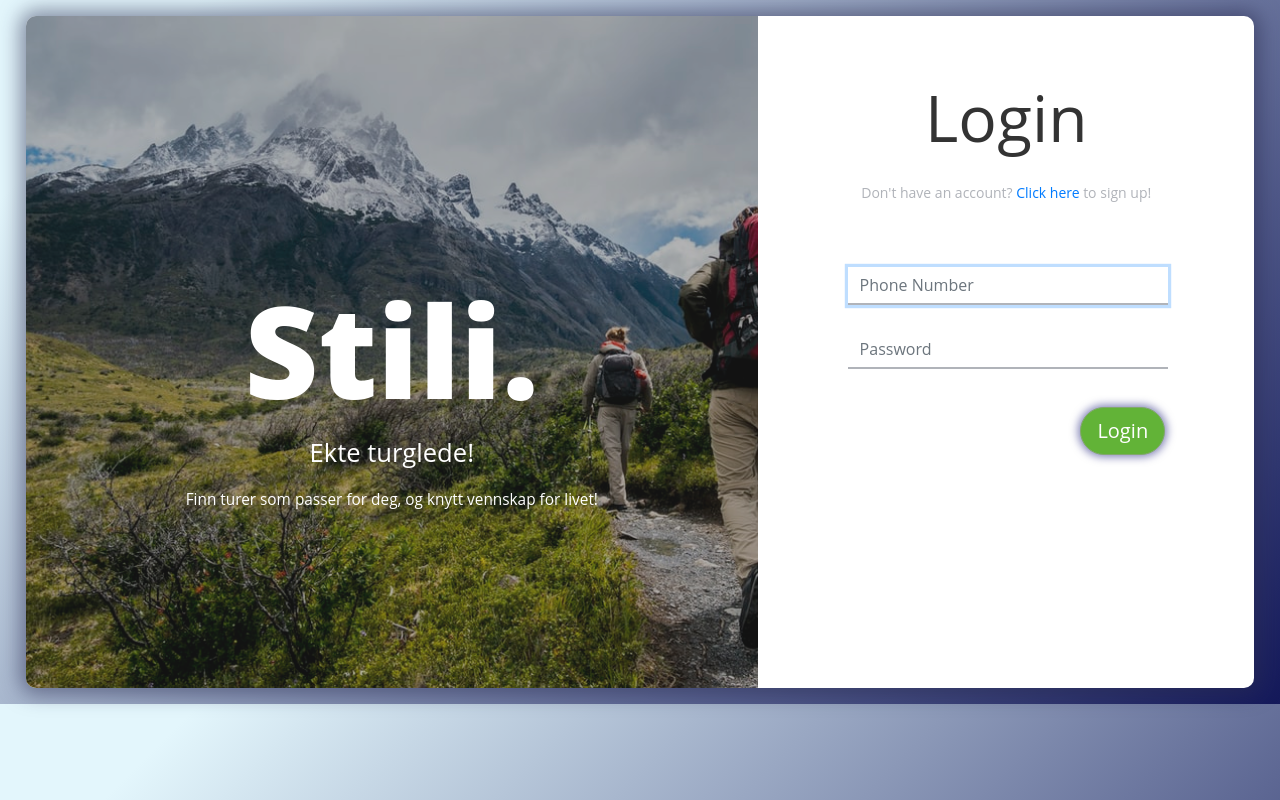
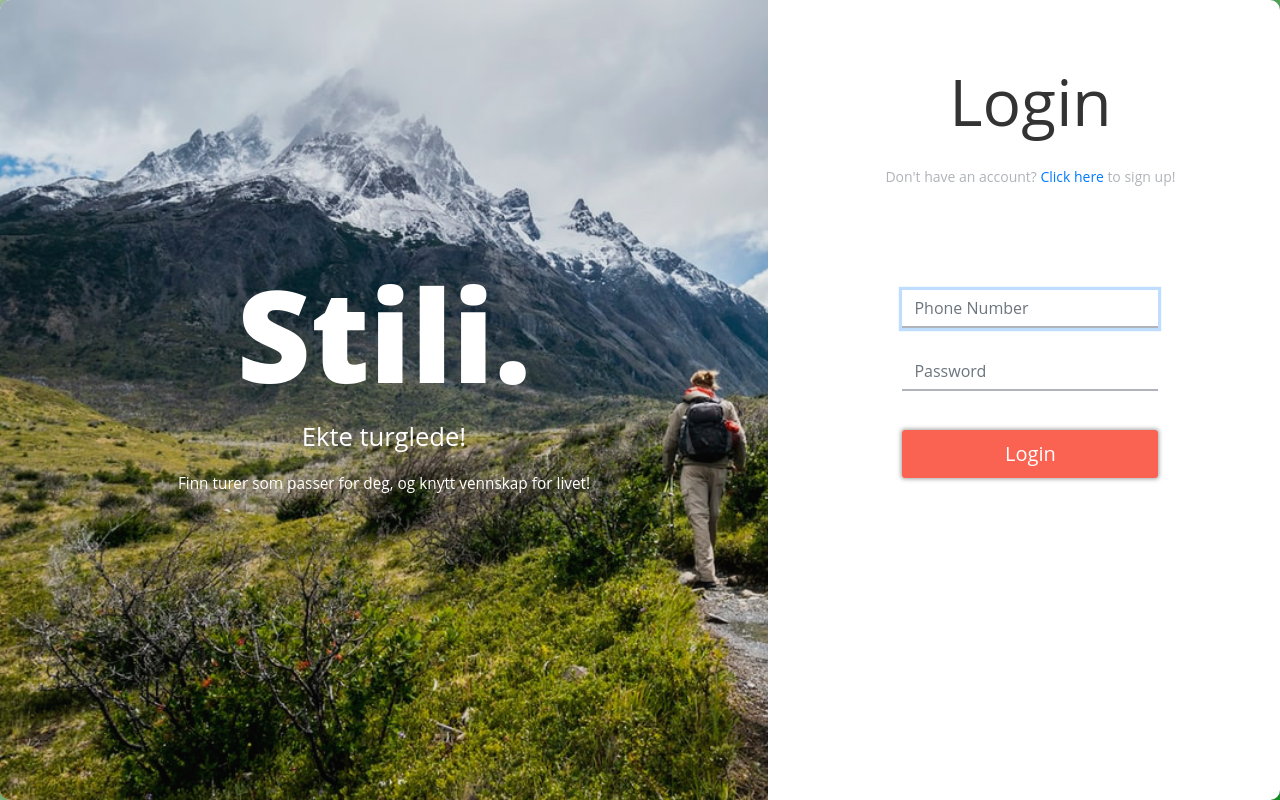
Before and after one commit to Aelxnadre72/Stili, a React (Create React App) app in the folder frontend/: page / in a window 1280 px wide. Built offline with nearby package versions, Linux system fonts and the light colour scheme.

Commit message:
#15 improved UI

```diff
--- a/frontend/src/components/Login.css
+++ b/frontend/src/components/Login.css
@@ -7,8 +7,8 @@
 
   .box-form {
     margin: 2vh auto;
-    width: 96%;
-    height: 52.5vw;
+    width: 100%;
+    height: 53vh;
     background: #FFFFFF;
     border-radius: 10px;
     overflow: hidden;
@@ -37,17 +37,19 @@
   }
 
     .Login form {
-      margin: 5vw 4vw;
-      width: 25vw;
+      margin: 8vw 6.5vw;
+      width: 20vw;
     }
 
     .Button {
-      margin: 3vw auto;
-      margin-left: 18vw;
-      background-color: #62b337;
-      border-color: #81a86c;
-      box-shadow: 0 0 8px 2px #090b6f85;
-      border-radius: 50px;
+      margin: 4vw auto;
+      align-items: center;
+      margin-right: 6vw;
+      width: 20vw;
+      background-color: #fa6352;
+      border-color: #fa6352;
+      box-shadow: 0 0 4px 1px #4d4d5085;
+      border-radius: 3px;
       font-size: 20px;
     }
 
@@ -73,6 +75,14 @@
       font-size: 12px;
     }
 
+    .overlay {
+			padding: 30px;
+			width: 100%;
+			height: 100%;
+			background: #3333331c;
+			overflow: hidden;
+			box-sizing: border-box;
+    }
 
     .left{
       color: #FFFFFF;
@@ -81,15 +91,6 @@
       background-repeat: no-repeat;
       background-image: url("Mountain-Hiking.jpg");
       overflow: hidden;
-    }
-
-    .overlay {
-			padding: 30px;
-			width: 100%;
-			height: 100%;
-			background: #3333335e;
-			overflow: hidden;
-			box-sizing: border-box;
     }
 
     h1{
@@ -120,6 +121,13 @@
       margin-top: 1vh;
     }
 
+    p {
+      margin-top: 5vw;
+      font-size: 14px;
+      color: #B0B3B9;
+      text-align: center;
+    }
+
       /*
         Hardkodet marginer for å få til funksjonalitet
       */
--- a/frontend/src/components/Register.css
+++ b/frontend/src/components/Register.css
@@ -2,23 +2,19 @@
   body {
     font-family: 'Open Sans', sans-serif;
 	  color:  #333333;
-    background-image: linear-gradient( 135deg, #e3f6fc 10%, #14195a 100%);
   }
 
   .box-form {
-    margin: 2vh auto;
-    width: 96%;
-    height: 52.5vw;
+    margin: 0;
+    width: 100%;
+    height: 100vh;
     background: #FFFFFF;
-    border-radius: 10px;
     overflow: hidden;
 
     display: flex;
     flex: 1 1 100%;
     align-items: stretch;
     justify-content: space-between;
-
-    box-shadow: 0 0 20px 6px #292a4e85;
 
     @media (max-width: cover) {
       flex-flow:wrap;
@@ -38,17 +34,18 @@
     }
 
     .Register form {
-      margin: 3vw 4vw;
-      width: 25vw;
+      margin: 3vw 6.5vw;
+      width: 20vw;
     }
 
     .Button {
       margin: 3vw auto;
-      margin-left: 18vw;
-      background-color: #62b337;
-      border-color: #81a86c;
-      box-shadow: 0 0 8px 2px #090b6f85;
-      border-radius: 50px;
+      margin-right: 18vw;
+      width: 20vw;
+      background-color: #fa6352;
+      border-color: #fa6352;
+      box-shadow: 0 0 4px 1px #4d4d5085;
+      border-radius: 3px;
       font-size: 20px;
     }
 
@@ -87,7 +84,7 @@
 			padding: 30px;
 			width: 100%;
 			height: 100%;
-			background: #3333335e;
+			background: #3333331c;
 			overflow: hidden;
 			box-sizing: border-box;
     }
```
Also changed, not shown: frontend/src/components/Login.js (indentation only).
